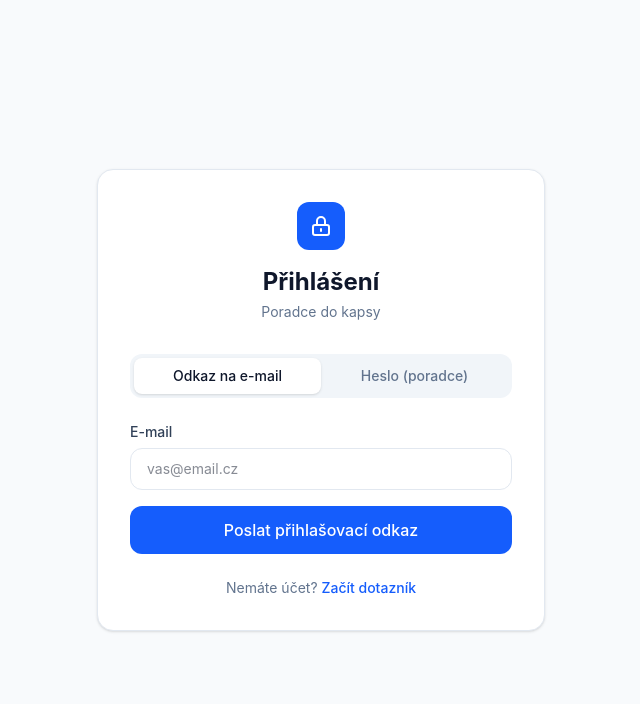
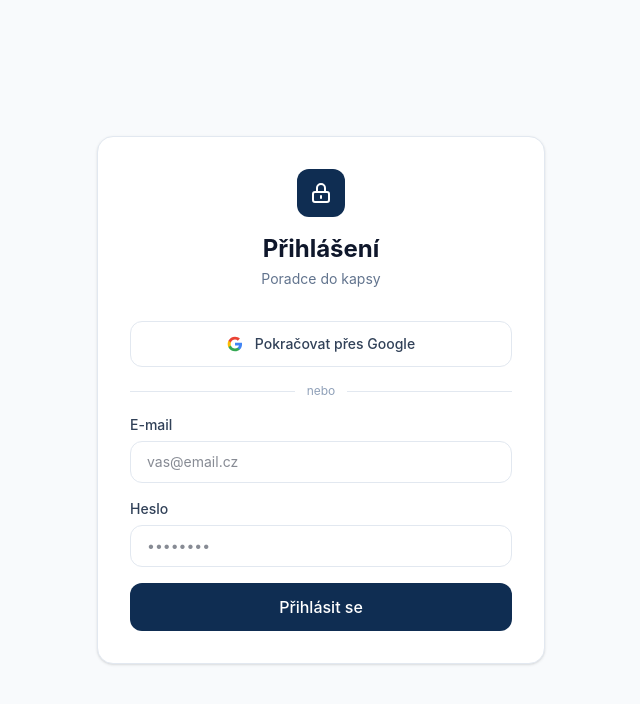
Before and after one commit to jevcakflowmake-dev/poradce-do-kapsy, a Next.js app: page /login in a window 1280 px wide. Shown: the top 704 px of the page, without its empty margins (319-959 px from the left). Built offline with nearby package versions, Linux system fonts and the light colour scheme; no server answers.

Commit message:
feat: email+password auth s Google OAuth
Přihlášení i registrace přes email+heslo, potvrzení hesla při registraci,
Google OAuth tlačítko na landing page i login stránce.

Co-Authored-By: Claude Sonnet 4.6 <noreply@anthropic.com>

```diff
--- a/app/login/LoginForm.tsx
+++ b/app/login/LoginForm.tsx
@@ -4,46 +4,25 @@ import { useState } from 'react'
 import { useForm } from 'react-hook-form'
 import { zodResolver } from '@hookform/resolvers/zod'
 import { z } from 'zod'
-import Link from 'next/link'
 import { createClient } from '@/lib/supabase/client'
 
-const magicLinkSchema = z.object({
-  email: z.string().email('Zadejte platný e-mail'),
-})
-
-const passwordSchema = z.object({
+const schema = z.object({
   email: z.string().email('Zadejte platný e-mail'),
   password: z.string().min(6, 'Heslo musí mít alespoň 6 znaků'),
 })
 
-type MagicLinkForm = z.infer<typeof magicLinkSchema>
-type PasswordForm = z.infer<typeof passwordSchema>
+type FormData = z.infer<typeof schema>
 
 export default function LoginForm() {
-  const [mode, setMode] = useState<'magic' | 'password'>('magic')
-  const [sent, setSent] = useState(false)
   const [loading, setLoading] = useState(false)
+  const [googleLoading, setGoogleLoading] = useState(false)
   const [error, setError] = useState<string | null>(null)
 
-  const magicForm = useForm<MagicLinkForm>({ resolver: zodResolver(magicLinkSchema) })
-  const passwordForm = useForm<PasswordForm>({ resolver: zodResolver(passwordSchema) })
+  const { register, handleSubmit, formState: { errors } } = useForm<FormData>({
+    resolver: zodResolver(schema),
+  })
 
-  async function onMagicLink(data: MagicLinkForm) {
-    setLoading(true)
-    setError(null)
-    const supabase = createClient()
-    const { error } = await supabase.auth.signInWithOtp({
-      email: data.email,
-      options: {
-        emailRedirectTo: `${process.env.NEXT_PUBLIC_APP_URL}/auth/callback`,
-      },
-    })
-    if (error) setError(error.message)
-    else setSent(true)
-    setLoading(false)
-  }
-
-  async function onPassword(data: PasswordForm) {
+  async function onSubmit(data: FormData) {
     setLoading(true)
     setError(null)
     const supabase = createClient()
@@ -52,12 +31,23 @@ export default function LoginForm() {
     setLoading(false)
   }
 
+  async function onGoogle() {
+    setGoogleLoading(true)
+    setError(null)
+    const supabase = createClient()
+    await supabase.auth.signInWithOAuth({
+      provider: 'google',
+      options: { redirectTo: `${window.location.origin}/auth/callback` },
+    })
+    setGoogleLoading(false)
+  }
+
   return (
     <div className="min-h-screen bg-slate-50 flex items-center justify-center p-4">
       <div className="w-full max-w-md">
         <div className="bg-white rounded-2xl shadow-sm border border-slate-200 p-8">
           <div className="text-center mb-8">
-            <div className="inline-flex items-center justify-center w-12 h-12 bg-blue-600 rounded-xl mb-4">
+            <div className="inline-flex items-center justify-center w-12 h-12 rounded-xl mb-4" style={{ background: '#0f2d52' }}>
               <svg className="w-6 h-6 text-white" fill="none" stroke="currentColor" viewBox="0 0 24 24">
                 <path strokeLinecap="round" strokeLinejoin="round" strokeWidth={2} d="M12 15v2m-6 4h12a2 2 0 002-2v-6a2 2 0 00-2-2H6a2 2 0 00-2 2v6a2 2 0 002 2zm10-10V7a4 4 0 00-8 0v4h8z" />
               </svg>
@@ -66,23 +56,25 @@ export default function LoginForm() {
             <p className="text-slate-500 mt-1 text-sm">Poradce do kapsy</p>
           </div>
 
-          <div className="flex bg-slate-100 rounded-xl p-1 mb-6">
+          {/* Google */}
           <button
-              onClick={() => setMode('magic')}
-              className={`flex-1 py-2 text-sm font-medium rounded-lg transition-all ${
-                mode === 'magic' ? 'bg-white text-slate-900 shadow-sm' : 'text-slate-500'
-              }`}
+            onClick={onGoogle}
+            disabled={googleLoading}
+            className="w-full flex items-center justify-center gap-3 py-3 rounded-xl text-sm font-medium border border-slate-200 bg-white hover:bg-slate-50 text-slate-700 transition-all disabled:opacity-50 mb-4"
           >
-              Odkaz na e-mail
+            <svg className="w-4 h-4" viewBox="0 0 24 24">
+              <path fill="#4285F4" d="M22.56 12.25c0-.78-.07-1.53-.2-2.25H12v4.26h5.92c-.26 1.37-1.04 2.53-2.21 3.31v2.77h3.57c2.08-1.92 3.28-4.74 3.28-8.09z"/>
+              <path fill="#34A853" d="M12 23c2.97 0 5.46-.98 7.28-2.66l-3.57-2.77c-.98.66-2.23 1.06-3.71 1.06-2.86 0-5.29-1.93-6.16-4.53H2.18v2.84C3.99 20.53 7.7 23 12 23z"/>
+              <path fill="#FBBC05" d="M5.84 14.09c-.22-.66-.35-1.36-.35-2.09s.13-1.43.35-2.09V7.07H2.18C1.43 8.55 1 10.22 1 12s.43 3.45 1.18 4.93l2.85-2.22.81-.62z"/>
+              <path fill="#EA4335" d="M12 5.38c1.62 0 3.06.56 4.21 1.64l3.15-3.15C17.45 2.09 14.97 1 12 1 7.7 1 3.99 3.47 2.18 7.07l3.66 2.84c.87-2.6 3.3-4.53 6.16-4.53z"/>
+            </svg>
+            {googleLoading ? 'Přesměrovávám...' : 'Pokračovat přes Google'}
           </button>
-            <button
-              onClick={() => setMode('password')}
-              className={`flex-1 py-2 text-sm font-medium rounded-lg transition-all ${
-                mode === 'password' ? 'bg-white text-slate-900 shadow-sm' : 'text-slate-500'
-              }`}
-            >
-              Heslo (poradce)
-            </button>
+
+          <div className="flex items-center gap-3 mb-4">
+            <div className="flex-1 h-px bg-slate-200" />
+            <span className="text-slate-400 text-xs">nebo</span>
+            <div className="flex-1 h-px bg-slate-200" />
           </div>
 
           {error && (
@@ -91,86 +83,36 @@ export default function LoginForm() {
             </div>
           )}
 
-          {mode === 'magic' && !sent && (
-            <form onSubmit={magicForm.handleSubmit(onMagicLink)} className="space-y-4">
+          <form onSubmit={handleSubmit(onSubmit)} className="space-y-4">
             <div>
               <label className="block text-sm font-medium text-slate-700 mb-1.5">E-mail</label>
               <input
-                  {...magicForm.register('email')}
+                {...register('email')}
                 type="email"
                 placeholder="vas@email.cz"
                 className="w-full px-4 py-2.5 border border-slate-200 rounded-xl text-sm focus:outline-none focus:ring-2 focus:ring-blue-500"
               />
-                {magicForm.formState.errors.email && (
-                  <p className="mt-1 text-xs text-red-600">{magicForm.formState.errors.email.message}</p>
-                )}
+              {errors.email && <p className="mt-1 text-xs text-red-600">{errors.email.message}</p>}
+            </div>
+            <div>
+              <label className="block text-sm font-medium text-slate-700 mb-1.5">Heslo</label>
+              <input
+                {...register('password')}
+                type="password"
+                placeholder="••••••••"
+                className="w-full px-4 py-2.5 border border-slate-200 rounded-xl text-sm focus:outline-none focus:ring-2 focus:ring-blue-500"
+              />
+              {errors.password && <p className="mt-1 text-xs text-red-600">{errors.password.message}</p>}
             </div>
             <button
               type="submit"
               disabled={loading}
-                className="w-full py-3 bg-blue-600 hover:bg-blue-700 text-white font-medium rounded-xl transition-colors disabled:opacity-50"
-              >
-                {loading ? 'Odesílám...' : 'Poslat přihlašovací odkaz'}
-              </button>
-            </form>
-          )}
-
-          {mode === 'magic' && sent && (
-            <div className="text-center py-4">
-              <div className="w-16 h-16 bg-green-100 rounded-full flex items-center justify-center mx-auto mb-4">
-                <svg className="w-8 h-8 text-green-600" fill="none" stroke="currentColor" viewBox="0 0 24 24">
-                  <path strokeLinecap="round" strokeLinejoin="round" strokeWidth={2} d="M3 8l7.89 5.26a2 2 0 002.22 0L21 8M5 19h14a2 2 0 002-2V7a2 2 0 00-2-2H5a2 2 0 00-2 2v10a2 2 0 002 2z" />
-                </svg>
-              </div>
-              <h2 className="font-semibold text-slate-900">Zkontrolujte e-mail</h2>
-              <p className="text-sm text-slate-500 mt-2">
-                Poslali jsme vám přihlašovací odkaz. Platí 60 minut.
-              </p>
-            </div>
-          )}
-
-          {mode === 'password' && (
-            <form onSubmit={passwordForm.handleSubmit(onPassword)} className="space-y-4">
-              <div>
-                <label className="block text-sm font-medium text-slate-700 mb-1.5">E-mail</label>
-                <input
-                  {...passwordForm.register('email')}
-                  type="email"
-                  placeholder="poradce@email.cz"
-                  className="w-full px-4 py-2.5 border border-slate-200 rounded-xl text-sm focus:outline-none focus:ring-2 focus:ring-blue-500"
-                />
-                {passwordForm.formState.errors.email && (
-                  <p className="mt-1 text-xs text-red-600">{passwordForm.formState.errors.email.message}</p>
-                )}
-              </div>
-              <div>
-                <label className="block text-sm font-medium text-slate-700 mb-1.5">Heslo</label>
-                <input
-                  {...passwordForm.register('password')}
-                  type="password"
-                  placeholder="••••••••"
-                  className="w-full px-4 py-2.5 border border-slate-200 rounded-xl text-sm focus:outline-none focus:ring-2 focus:ring-blue-500"
-                />
-                {passwordForm.formState.errors.password && (
-                  <p className="mt-1 text-xs text-red-600">{passwordForm.formState.errors.password.message}</p>
-                )}
-              </div>
-              <button
-                type="submit"
-                disabled={loading}
-                className="w-full py-3 bg-blue-600 hover:bg-blue-700 text-white font-medium rounded-xl transition-colors disabled:opacity-50"
+              className="w-full py-3 font-medium rounded-xl text-white transition-colors disabled:opacity-50"
+              style={{ background: '#0f2d52' }}
             >
               {loading ? 'Přihlašuji...' : 'Přihlásit se'}
             </button>
           </form>
-          )}
-
-          <p className="text-center text-sm text-slate-500 mt-6">
-            Nemáte účet?{' '}
-            <Link href="/signup" className="text-blue-600 hover:underline font-medium">
-              Začít dotazník
-            </Link>
-          </p>
         </div>
       </div>
     </div>
--- a/components/auth/InlineLogin.tsx
+++ b/components/auth/InlineLogin.tsx
@@ -4,40 +4,80 @@ import { useState } from 'react'
 import { useForm } from 'react-hook-form'
 import { zodResolver } from '@hookform/resolvers/zod'
 import { z } from 'zod'
-import Link from 'next/link'
 import { createClient } from '@/lib/supabase/client'
 
-const schema = z.object({
+const loginSchema = z.object({
   email: z.string().email('Zadejte platný e-mail'),
+  password: z.string().min(6, 'Heslo musí mít alespoň 6 znaků'),
 })
 
-type FormData = z.infer<typeof schema>
+const registerSchema = z.object({
+  full_name: z.string().min(2, 'Zadejte jméno a příjmení'),
+  email: z.string().email('Zadejte platný e-mail'),
+  password: z.string().min(6, 'Heslo musí mít alespoň 6 znaků'),
+  confirm_password: z.string(),
+}).refine((d) => d.password === d.confirm_password, {
+  message: 'Hesla se neshodují',
+  path: ['confirm_password'],
+})
+
+type LoginForm = z.infer<typeof loginSchema>
+type RegisterForm = z.infer<typeof registerSchema>
 
 export default function InlineLogin() {
-  const [sent, setSent] = useState(false)
+  const [tab, setTab] = useState<'login' | 'register'>('login')
   const [loading, setLoading] = useState(false)
+  const [googleLoading, setGoogleLoading] = useState(false)
   const [error, setError] = useState<string | null>(null)
+  const [registered, setRegistered] = useState(false)
 
-  const { register, handleSubmit, formState: { errors } } = useForm<FormData>({
-    resolver: zodResolver(schema),
-  })
+  const loginForm = useForm<LoginForm>({ resolver: zodResolver(loginSchema) })
+  const registerForm = useForm<RegisterForm>({ resolver: zodResolver(registerSchema) })
 
-  async function onSubmit(data: FormData) {
+  async function onLogin(data: LoginForm) {
     setLoading(true)
     setError(null)
     const supabase = createClient()
-    const { error } = await supabase.auth.signInWithOtp({
+    const { error } = await supabase.auth.signInWithPassword(data)
+    if (error) setError('Nesprávný e-mail nebo heslo')
+    setLoading(false)
+  }
+
+  async function onRegister(data: RegisterForm) {
+    setLoading(true)
+    setError(null)
+    const supabase = createClient()
+    const { error } = await supabase.auth.signUp({
       email: data.email,
+      password: data.password,
       options: {
-        emailRedirectTo: `${window.location.origin}/auth/callback`,
+        emailRedirectTo: `${window.location.origin}/auth/callback?next=/onboarding`,
+        data: { full_name: data.full_name, role: 'client' },
       },
     })
     if (error) setError(error.message)
-    else setSent(true)
+    else setRegistered(true)
     setLoading(false)
   }
 
-  if (sent) {
+  async function onGoogle() {
+    setGoogleLoading(true)
+    setError(null)
+    const supabase = createClient()
+    await supabase.auth.signInWithOAuth({
+      provider: 'google',
+      options: {
+        redirectTo: `${window.location.origin}/auth/callback`,
+      },
+    })
+    setGoogleLoading(false)
+  }
+
+  const inputClass = 'w-full px-4 py-3 rounded-xl text-sm bg-white/10 border border-white/20 text-white placeholder-blue-300 focus:outline-none focus:ring-2 focus:ring-white/40 focus:bg-white/15 transition-all'
+  const labelClass = 'block text-xs font-medium text-blue-200 mb-1.5'
+  const errorClass = 'mt-1 text-xs text-red-300'
+
+  if (registered) {
     return (
       <div className="text-center py-6">
         <div className="w-14 h-14 rounded-full flex items-center justify-center mx-auto mb-4" style={{ background: 'rgba(255,255,255,0.15)' }}>
@@ -46,43 +86,120 @@ export default function InlineLogin() {
           </svg>
         </div>
         <h3 className="font-semibold text-white text-lg">Zkontrolujte e-mail</h3>
-        <p className="text-blue-200 text-sm mt-2">Poslali jsme vám přihlašovací odkaz. Platí 60 minut.</p>
+        <p className="text-blue-200 text-sm mt-2">Poslali jsme vám potvrzovací odkaz. Po kliknutí začnete dotazník.</p>
       </div>
     )
   }
 
   return (
     <div>
+      {/* Tab přepínač */}
+      <div className="flex bg-white/10 rounded-xl p-1 mb-5">
+        <button
+          onClick={() => { setTab('login'); setError(null) }}
+          className={`flex-1 py-2 text-sm font-medium rounded-lg transition-all ${
+            tab === 'login' ? 'bg-white text-slate-900 shadow-sm' : 'text-blue-200 hover:text-white'
+          }`}
+        >
+          Přihlásit se
+        </button>
+        <button
+          onClick={() => { setTab('register'); setError(null) }}
+          className={`flex-1 py-2 text-sm font-medium rounded-lg transition-all ${
+            tab === 'register' ? 'bg-white text-slate-900 shadow-sm' : 'text-blue-200 hover:text-white'
+          }`}
+        >
+          Registrovat se
+        </button>
+      </div>
+
+      {/* Google tlačítko */}
+      <button
+        onClick={onGoogle}
+        disabled={googleLoading}
+        className="w-full flex items-center justify-center gap-3 py-3 rounded-xl text-sm font-medium bg-white text-slate-700 hover:bg-slate-50 transition-all disabled:opacity-50 mb-4"
+      >
+        <svg className="w-4 h-4" viewBox="0 0 24 24">
+          <path fill="#4285F4" d="M22.56 12.25c0-.78-.07-1.53-.2-2.25H12v4.26h5.92c-.26 1.37-1.04 2.53-2.21 3.31v2.77h3.57c2.08-1.92 3.28-4.74 3.28-8.09z"/>
+          <path fill="#34A853" d="M12 23c2.97 0 5.46-.98 7.28-2.66l-3.57-2.77c-.98.66-2.23 1.06-3.71 1.06-2.86 0-5.29-1.93-6.16-4.53H2.18v2.84C3.99 20.53 7.7 23 12 23z"/>
+          <path fill="#FBBC05" d="M5.84 14.09c-.22-.66-.35-1.36-.35-2.09s.13-1.43.35-2.09V7.07H2.18C1.43 8.55 1 10.22 1 12s.43 3.45 1.18 4.93l2.85-2.22.81-.62z"/>
+          <path fill="#EA4335" d="M12 5.38c1.62 0 3.06.56 4.21 1.64l3.15-3.15C17.45 2.09 14.97 1 12 1 7.7 1 3.99 3.47 2.18 7.07l3.66 2.84c.87-2.6 3.3-4.53 6.16-4.53z"/>
+        </svg>
+        {googleLoading ? 'Přesměrovávám...' : 'Pokračovat přes Google'}
+      </button>
+
+      <div className="flex items-center gap-3 mb-4">
+        <div className="flex-1 h-px bg-white/20" />
+        <span className="text-blue-300 text-xs">nebo</span>
+        <div className="flex-1 h-px bg-white/20" />
+      </div>
+
       {error && (
         <div className="mb-4 p-3 bg-red-500/20 border border-red-400/30 rounded-xl text-sm text-red-200">
           {error}
         </div>
       )}
-      <form onSubmit={handleSubmit(onSubmit)} className="flex flex-col sm:flex-row gap-3">
-        <div className="flex-1">
-          <input
-            {...register('email')}
-            type="email"
-            placeholder="vas@email.cz"
-            className="w-full px-4 py-3.5 rounded-xl text-sm bg-white/10 border border-white/20 text-white placeholder-blue-300 focus:outline-none focus:ring-2 focus:ring-white/40 focus:bg-white/15 transition-all"
-          />
-          {errors.email && <p className="mt-1 text-xs text-red-300">{errors.email.message}</p>}
+
+      {/* Přihlášení */}
+      {tab === 'login' && (
+        <form onSubmit={loginForm.handleSubmit(onLogin)} className="space-y-3">
+          <div>
+            <label className={labelClass}>E-mail</label>
+            <input {...loginForm.register('email')} type="email" placeholder="vas@email.cz" className={inputClass} />
+            {loginForm.formState.errors.email && <p className={errorClass}>{loginForm.formState.errors.email.message}</p>}
+          </div>
+          <div>
+            <label className={labelClass}>Heslo</label>
+            <input {...loginForm.register('password')} type="password" placeholder="••••••••" className={inputClass} />
+            {loginForm.formState.errors.password && <p className={errorClass}>{loginForm.formState.errors.password.message}</p>}
           </div>
           <button
             type="submit"
             disabled={loading}
-          className="px-6 py-3.5 font-semibold rounded-xl text-sm transition-all disabled:opacity-50 whitespace-nowrap hover:opacity-90"
+            className="w-full py-3.5 font-semibold rounded-xl text-sm transition-all disabled:opacity-50 hover:opacity-90 mt-1"
             style={{ background: 'linear-gradient(135deg, #d4a843, #f0c96a)', color: '#0f2d52' }}
           >
-          {loading ? 'Odesílám...' : 'Přihlásit se →'}
+            {loading ? 'Přihlašuji...' : 'Přihlásit se →'}
           </button>
         </form>
-      <p className="text-blue-300 text-xs mt-3 opacity-70">
-        Nemáte účet?{' '}
-        <Link href="/signup" className="underline text-blue-200 hover:text-white transition-colors">
-          Začněte dotazníkem zdarma
-        </Link>
+      )}
+
+      {/* Registrace */}
+      {tab === 'register' && (
+        <form onSubmit={registerForm.handleSubmit(onRegister)} className="space-y-3">
+          <div>
+            <label className={labelClass}>Jméno a příjmení</label>
+            <input {...registerForm.register('full_name')} type="text" placeholder="Jan Novák" className={inputClass} />
+            {registerForm.formState.errors.full_name && <p className={errorClass}>{registerForm.formState.errors.full_name.message}</p>}
+          </div>
+          <div>
+            <label className={labelClass}>E-mail</label>
+            <input {...registerForm.register('email')} type="email" placeholder="vas@email.cz" className={inputClass} />
+            {registerForm.formState.errors.email && <p className={errorClass}>{registerForm.formState.errors.email.message}</p>}
+          </div>
+          <div>
+            <label className={labelClass}>Heslo</label>
+            <input {...registerForm.register('password')} type="password" placeholder="••••••••" className={inputClass} />
+            {registerForm.formState.errors.password && <p className={errorClass}>{registerForm.formState.errors.password.message}</p>}
+          </div>
+          <div>
+            <label className={labelClass}>Potvrzení hesla</label>
+            <input {...registerForm.register('confirm_password')} type="password" placeholder="••••••••" className={inputClass} />
+            {registerForm.formState.errors.confirm_password && <p className={errorClass}>{registerForm.formState.errors.confirm_password.message}</p>}
+          </div>
+          <button
+            type="submit"
+            disabled={loading}
+            className="w-full py-3.5 font-semibold rounded-xl text-sm transition-all disabled:opacity-50 hover:opacity-90 mt-1"
+            style={{ background: 'linear-gradient(135deg, #d4a843, #f0c96a)', color: '#0f2d52' }}
+          >
+            {loading ? 'Registruji...' : 'Vytvořit účet →'}
+          </button>
+          <p className="text-blue-300 text-xs opacity-70 text-center">
+            Registrací souhlasíte se zpracováním osobních údajů
           </p>
+        </form>
+      )}
     </div>
   )
 }
```
Lines whose indentation alone changed are shown as unchanged.
